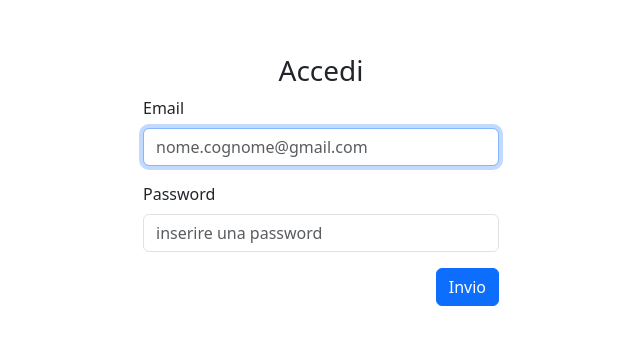
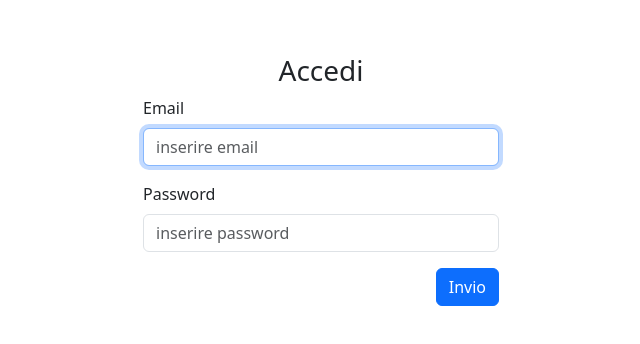
Before and after one commit to CristianMartu/SushiTime_frontend, a React (Vite) app: page / in a window 1280 px wide. Shown: the part 220-564 px from the top of the page, without its empty margins (319-959 px from the left). Built offline with nearby package versions, Linux system fonts and the light colour scheme.

Commit message:
commit
modifica sul colore

```diff
--- a/src/App.css
+++ b/src/App.css
@@ -1,6 +1,6 @@
 .minus:hover,
 .plus:hover {
-  color: black;
+  transform: scale(1.3);
 }
 
 .fixed-size-image {
--- a/src/components/Login.jsx
+++ b/src/components/Login.jsx
@@ -51,7 +51,7 @@ const Login = () => {
             <Form.Label>Email</Form.Label>
             <Form.Control
               type="text"
-              placeholder="nome.cognome@gmail.com"
+              placeholder="inserire email"
               value={login.email}
               onChange={handleChangeLogin}
               autoFocus
@@ -62,7 +62,7 @@ const Login = () => {
             <Form.Label>Password</Form.Label>
             <Form.Control
               type="password"
-              placeholder="inserire una password"
+              placeholder="inserire password"
               value={login.password}
               onChange={handleChangeLogin}
               required
--- a/src/components/user/Menu.jsx
+++ b/src/components/user/Menu.jsx
@@ -33,7 +33,7 @@ const Menu = () => {
   return (
     <div className="d-flex">
       <ListGroup as="ul" style={{ width: "20rem" }}>
-        <ListGroup.Item variant="secondary" className="text-center">
+        <ListGroup.Item className="text-center">
           <Button>{menuType}</Button>
         </ListGroup.Item>
         {category.content ? (
--- a/src/components/user/Products.jsx
+++ b/src/components/user/Products.jsx
@@ -42,6 +42,7 @@ const Products = ({ categoryName }) => {
 
   useEffect(() => {
     menuFetch();
+    // eslint-disable-next-line react-hooks/exhaustive-deps
   }, [categoryName]);
 
   const saveAddProduct = useSelector((state) => state.product.content);
```
